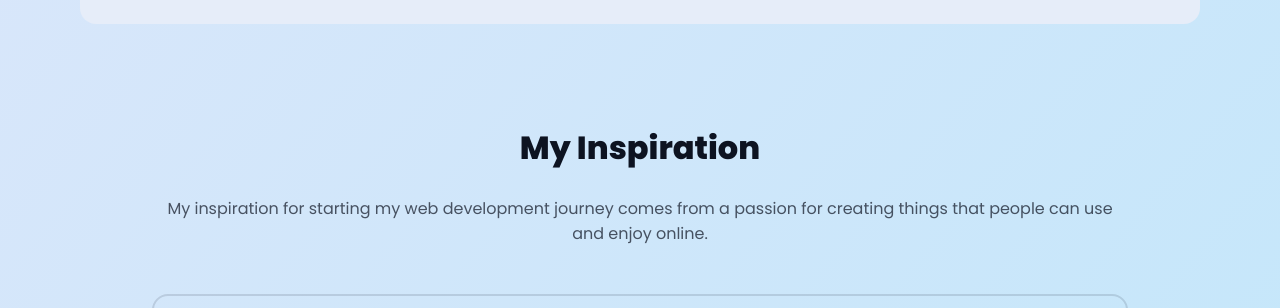
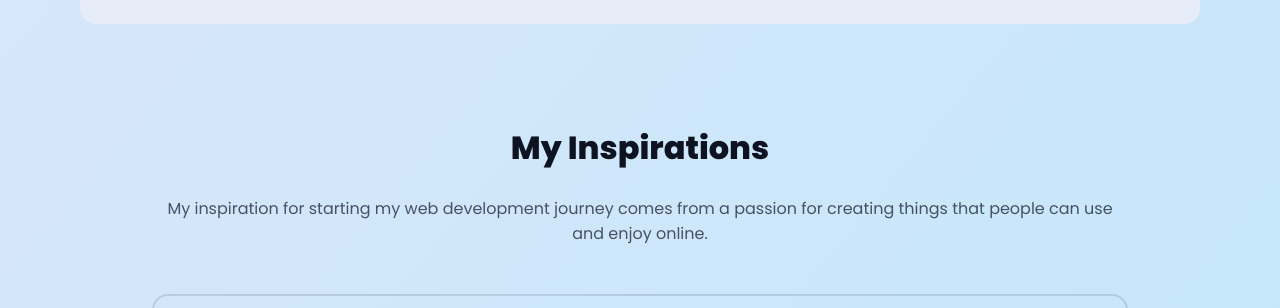
Before and after one commit to Asif-The-Thinker/CAREER-HOME, a plain HTML site: page index.html in a window 1280 px wide. Shown: the part 1560-1868 px from the top of the page. Drawn offline with Linux system fonts and the light colour scheme; a web font is replaced by a local one.

Commit message:
added an s in section three's h2

```diff
--- a/index.html
+++ b/index.html
@@ -65,7 +65,7 @@
     <section class="three">
         <div class="video-part">
             <div class="question-two">
-                <h2>My Inspiration</h2>
+                <h2>My Inspirations</h2>
                 <p>My inspiration for starting my web development journey comes from a passion for creating things that
                     people can use and enjoy online.
                 </p>
```
